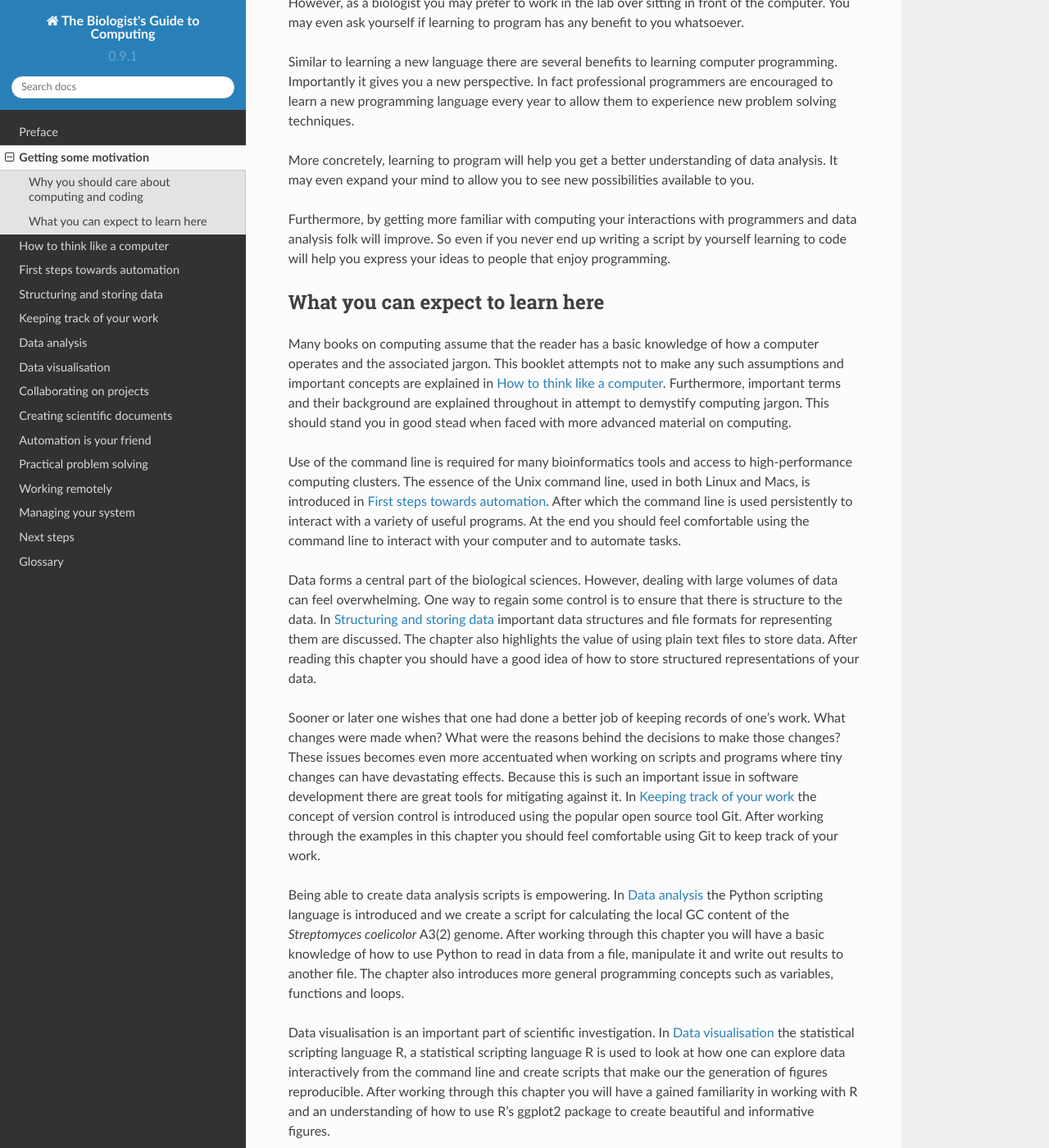
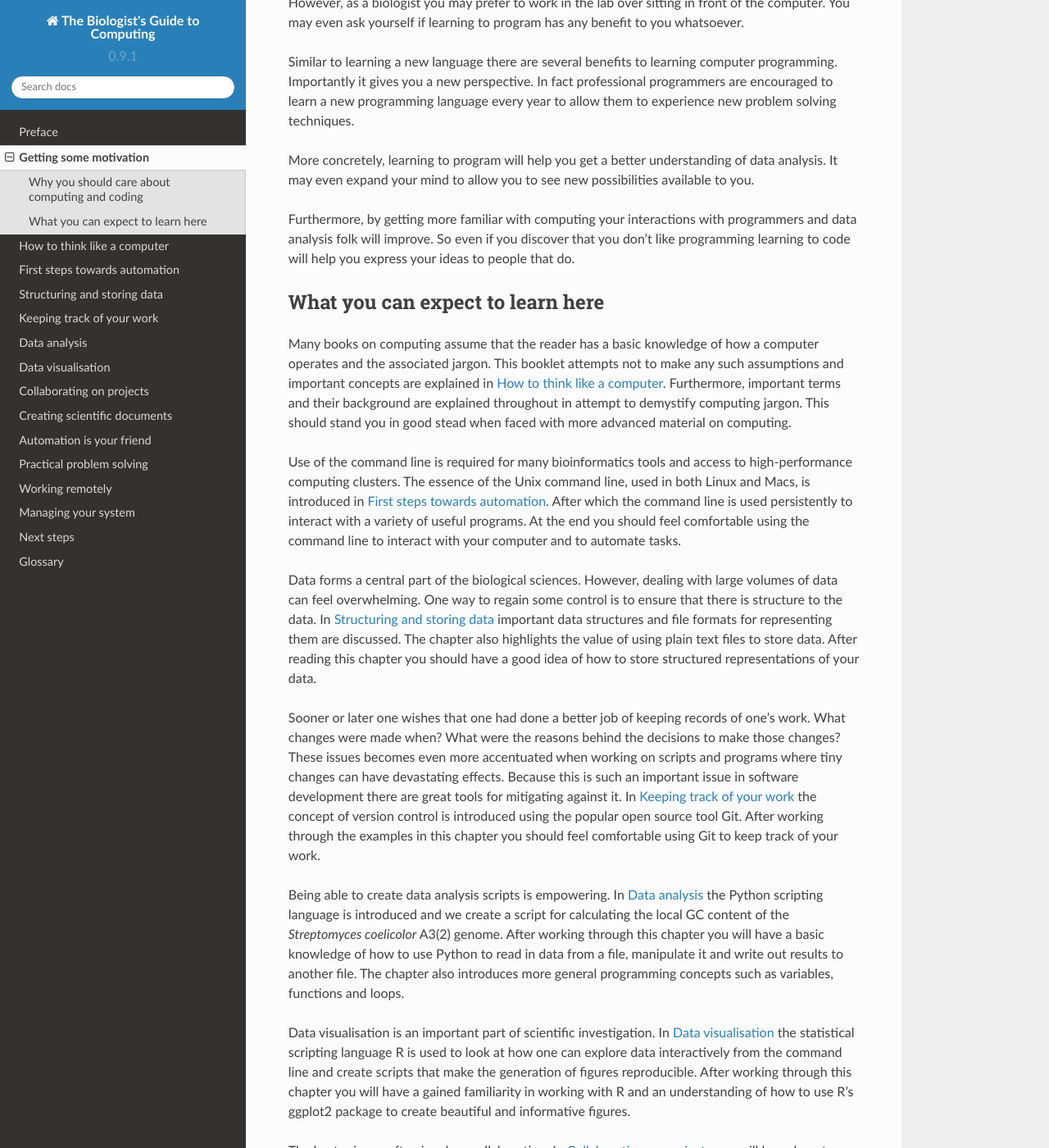
Before and after one commit to tjelvar-olsson/biologists-guide-to-computing, a Sphinx documentation site: the page built from source/getting-some-motivation.rst, in a window 1280 px wide and 1400 px high, scrolled down 416 px. Shown: the whole window at 82% size. Built offline with Sphinx 7.4.7 and the Read the Docs theme 2.0.0, drawn with Linux system fonts in a browser that asks for light colours; some of the changed text lies outside the part shown.

Commit message:
Made improvemets to motivation chapter

```diff
--- a/source/getting-some-motivation.rst
+++ b/source/getting-some-motivation.rst
@@ -27,10 +27,10 @@ More concretely, learning to program will help you get a better understanding
 of data analysis. It may even expand your mind to allow you to see new
 possibilities available to you.
 
-Furthermore, by getting more familiar with computing your interactions with programmers
-and data analysis folk will improve. So even if you never end up writing a
-script by yourself learning to code will help you express your ideas to people
-that enjoy programming.
+Furthermore, by getting more familiar with computing your interactions with
+programmers and data analysis folk will improve. So even if you discover that
+you don't like programming learning to code will help you express your ideas to
+people that do.
 
 
 What you can expect to learn here
@@ -80,12 +80,12 @@ The chapter also introduces more general programming concepts such as
 variables, functions and loops.
 
 Data visualisation is an important part of scientific investigation.  In
-:doc:`data-visualisation` the statistical scripting language R, a statistical
-scripting language R is used to look at how one can explore data interactively
-from the command line and create scripts that make our the generation of
-figures reproducible. After working through this chapter you will have a gained
-familiarity in working with R and an understanding of how to use R's ggplot2
-package to create beautiful and informative figures.
+:doc:`data-visualisation` the statistical scripting language R is used to look
+at how one can explore data interactively from the command line and create
+scripts that make the generation of figures reproducible. After working through
+this chapter you will have a gained familiarity in working with R and an
+understanding of how to use R's ggplot2 package to create beautiful and
+informative figures.
 
 The best science often involves collaboration. In
 :doc:`collaborating-on-projects` you will learn how to use make use of
```
Also changed, not shown: other parts of source/getting-some-motivation.rst (+2 -2 lines).
